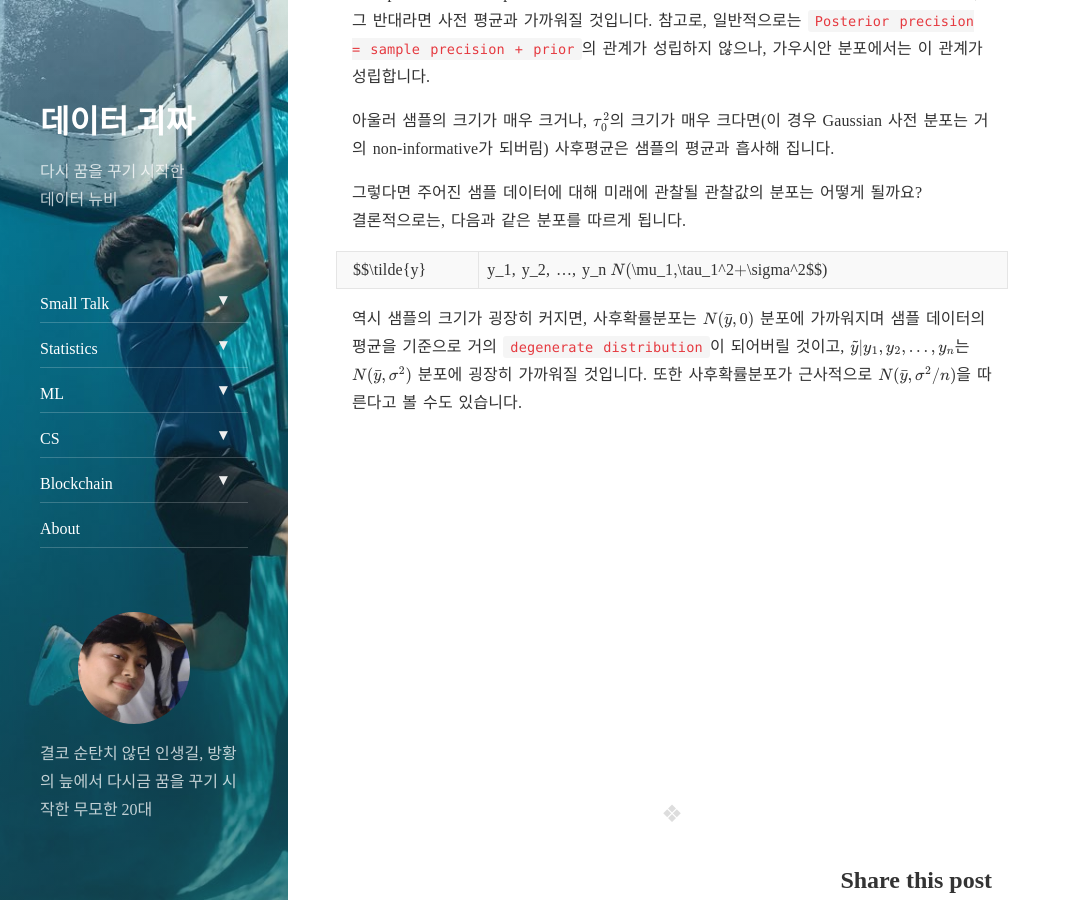
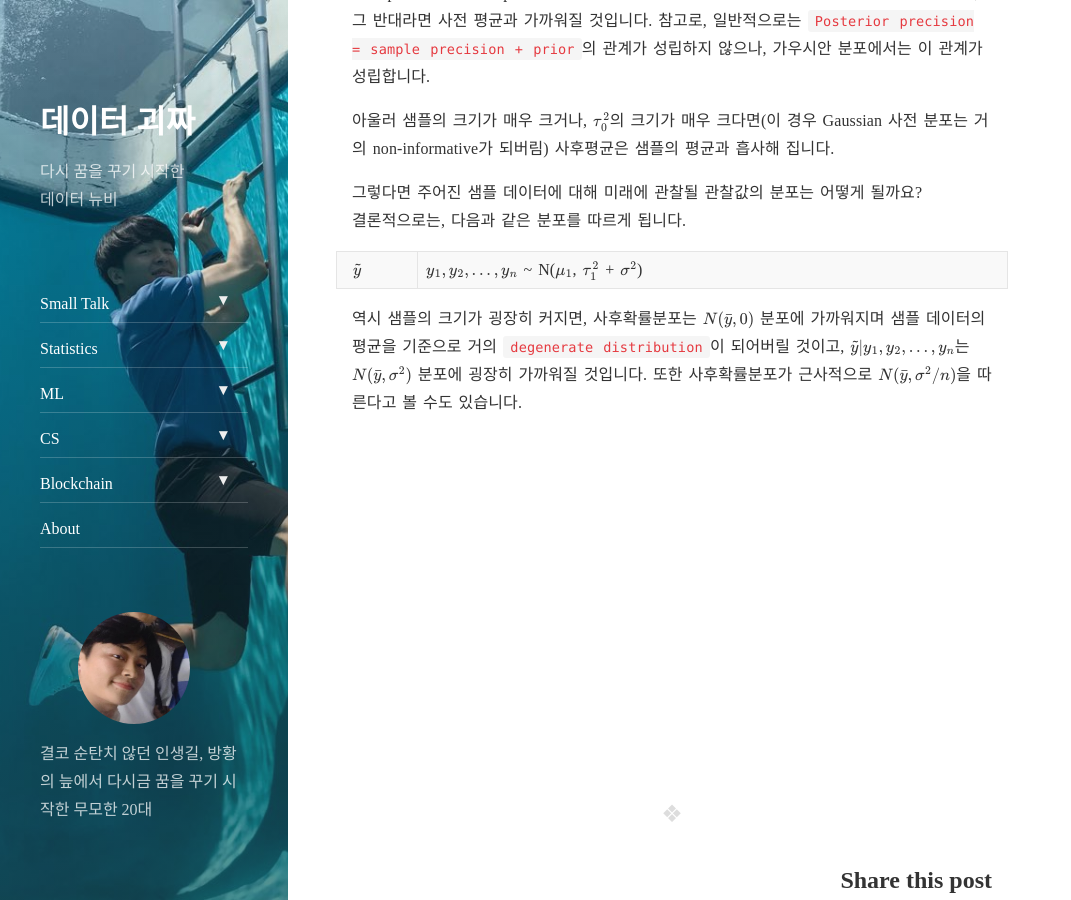
Before and after one commit to tryumanshow/data-weirdo.github.io, a Jekyll site: the page built from _posts/2019-10-23-statistics-bayesian-gaussian.markdown, in a window 1280 px wide and 900 px high, scrolled down 1017 px. Shown: the whole window, without its empty margins (0-1071 px from the left). Built offline with Jekyll 4.4.1, drawn with Linux system fonts in a browser that asks for light colours; nearby versions of some CDN libraries; formulas are drawn with MathJax 3; comment, search, counter and statistics services are not loaded.

```diff
--- a/_posts/2019-10-23-statistics-bayesian-gaussian.markdown
+++ b/_posts/2019-10-23-statistics-bayesian-gaussian.markdown
@@ -38,7 +38,7 @@ $$\theta|y_0, y_1, ..., y_n$$ ~ N($$\frac{\frac{n\bar{y}}{\sigma^2} + \frac{\mu_
 그렇다면 주어진 샘플 데이터에 대해 미래에 관찰될 관찰값의 분포는 어떻게 될까요?
 결론적으로는, 다음과 같은 분포를 따르게 됩니다.
 
-$$\tilde{y}|y_1, y_2, ..., y_n$$ ~ N($$\mu_1$$, $$\tau_1^2$$ + $$\sigma^2$$)
+$$\tilde{y}$$|$$y_1, y_2, ..., y_n$$ ~ N($$\mu_1$$, $$\tau_1^2$$ + $$\sigma^2$$)
 
 역시 샘플의 크기가 굉장히 커지면, 사후확률분포는 $$N(\bar{y}, 0)$$ 분포에 가까워지며 샘플 데이터의 평균을 기준으로 거의 `degenerate distribution`이 되어버릴 것이고, $$\tilde{y}|y_1, y_2, ..., y_n$$는  $$N(\bar{y}, \sigma^2)$$ 분포에 굉장히 가까워질 것입니다.
 또한 사후확률분포가 근사적으로 $$N(\bar{y}, \sigma^2/n)$$을 따른다고 볼 수도 있습니다.
```
